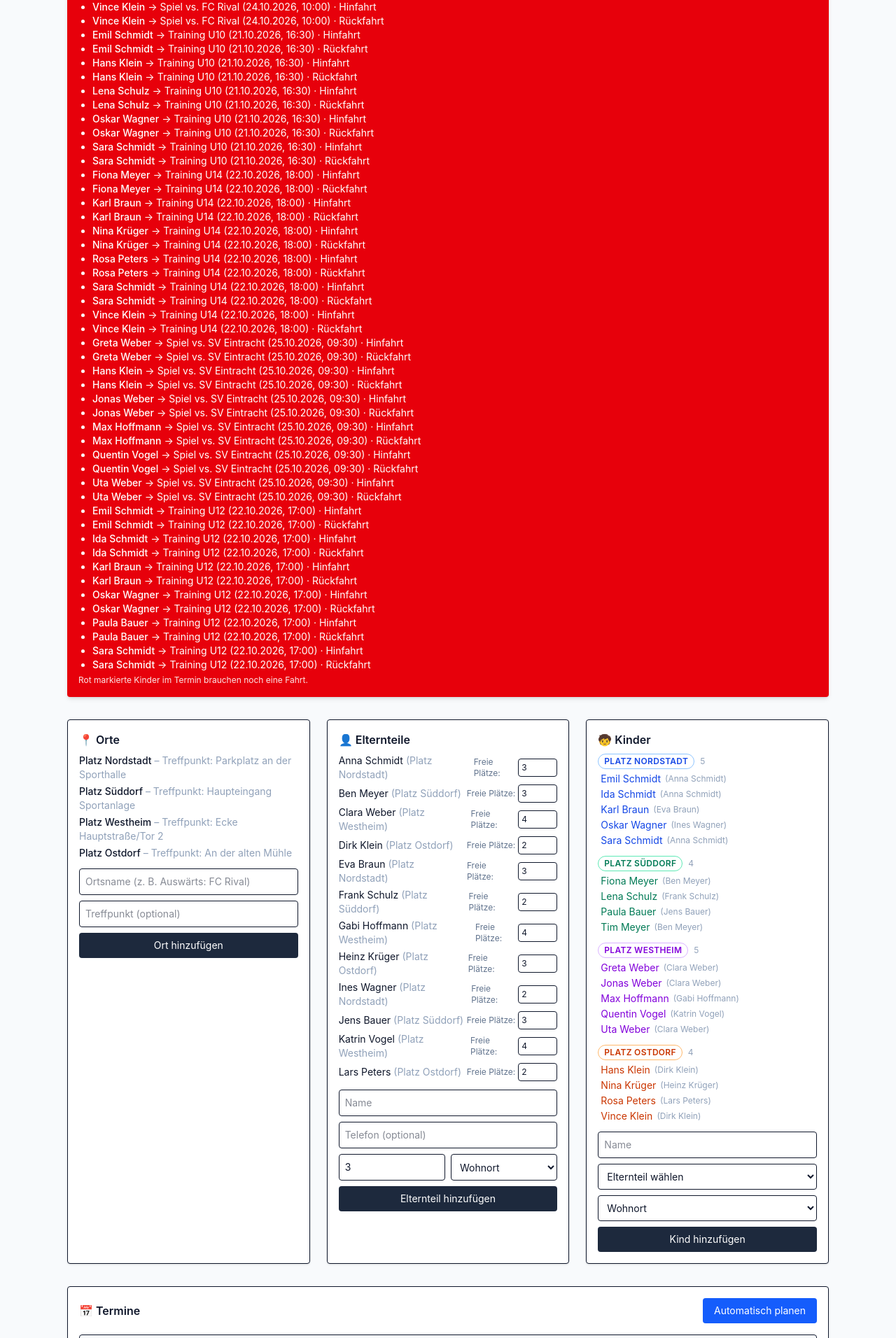
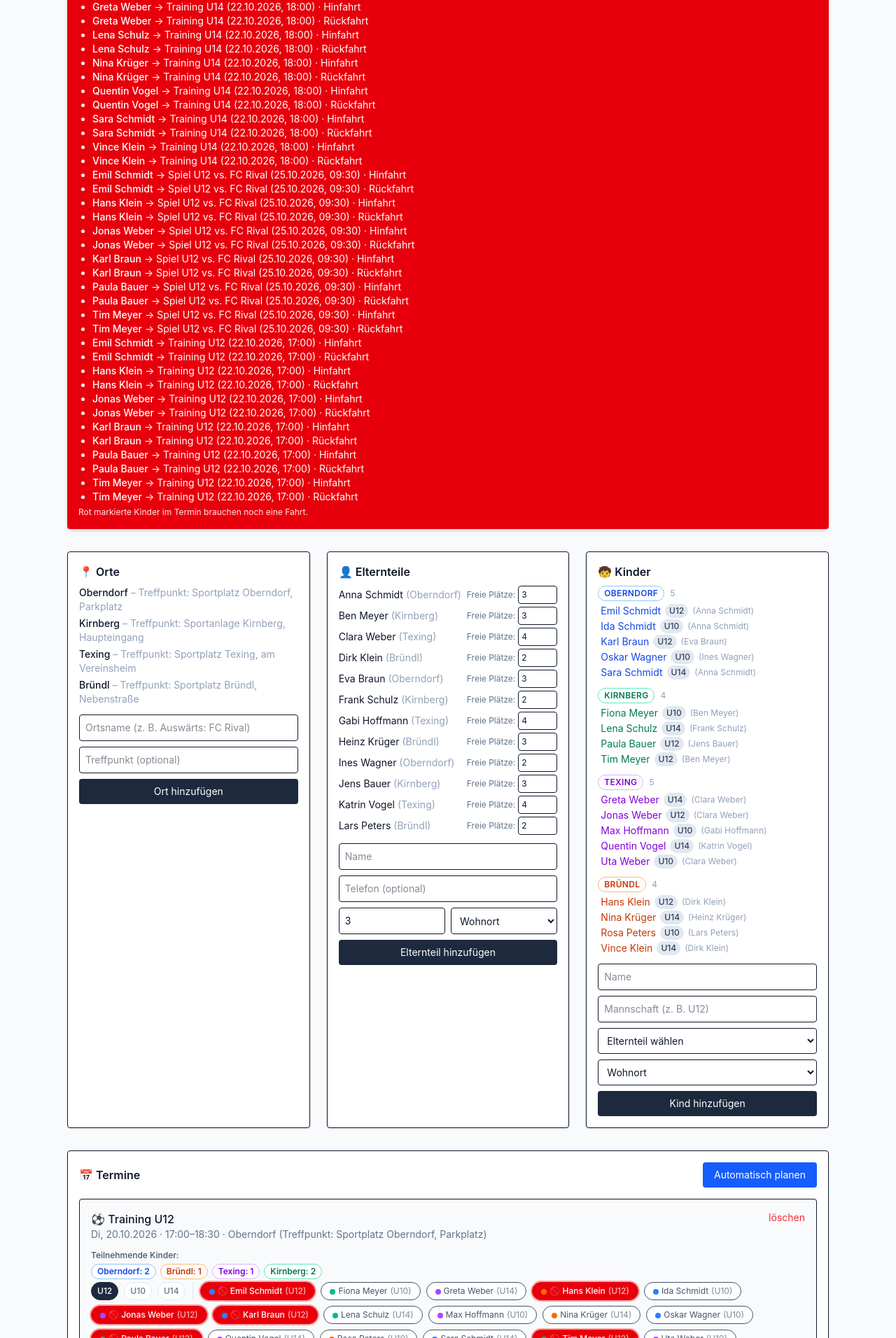
Before and after one commit to potschntom/carpool-planer, a Next.js app: page / in a window 1280 px wide. Shown: the part 888-2800 px from the top of the page at 70% size. Built offline with nearby package versions, Linux system fonts and the light colour scheme.

Commit message:
Mannschaft (team) pro Kind + Orte umbenannt in Oberndorf/Kirnberg/Texing/Bründl
Co-authored-by: potschntom <potschntom@users.noreply.github.com>

```diff
--- a/app/page.tsx
+++ b/app/page.tsx
@@ -118,7 +118,13 @@ export default function Home() {
       ...s,
       children: [
         ...s.children,
-        { id: newId("c"), name, parentId, homeLocationId: String(form.get("homeLocationId") ?? "") || undefined },
+        {
+          id: newId("c"),
+          name,
+          parentId,
+          homeLocationId: String(form.get("homeLocationId") ?? "") || undefined,
+          team: String(form.get("team") ?? "").trim() || undefined,
+        },
       ],
     });
     e.currentTarget.reset();
@@ -392,6 +398,7 @@ export default function Home() {
                         <span className={kidColor(c.homeLocationId)} title={`Wohnort: ${loc.name}`}>
                           {c.name}
                         </span>
+                        {c.team && <span className="text-xs bg-slate-200 text-slate-700 rounded-full px-1.5 py-0.5 font-medium">{c.team}</span>}
                         <span className="text-slate-400 text-xs">({parentById.get(c.parentId)?.name ?? "unbekannt"})</span>
                       </li>
                     ))}
@@ -419,6 +426,12 @@ export default function Home() {
           </ul>
           <form onSubmit={addChild} className="space-y-2">
             <input name="name" placeholder="Name" required className="w-full border rounded p-2 text-sm" />
+            <input name="team" placeholder="Mannschaft (z. B. U12)" list="team-list" className="w-full border rounded p-2 text-sm" />
+            <datalist id="team-list">
+              {[...new Set(s.children.map((c) => c.team).filter(Boolean))].map((team) => (
+                <option key={team} value={team ?? ""} />
+              ))}
+            </datalist>
             <select name="parentId" required className="w-full border rounded p-2 text-sm">
               <option value="">Elternteil wählen</option>
               {s.parents.map((p) => (
@@ -501,6 +514,48 @@ export default function Home() {
                     })}
                   </div>
                   <div className="flex flex-wrap gap-2 mt-1">
+                    {[...new Set(s.children.map((c) => c.team).filter(Boolean))].map((team) => {
+                      const teamKids = s.children.filter((c) => c.team === team);
+                      const allOn = teamKids.every((c) =>
+                        s.participations.some((p) => p.childId === c.id && p.eventId === event.id)
+                      );
+                      const someOn = teamKids.some((c) =>
+                        s.participations.some((p) => p.childId === c.id && p.eventId === event.id)
+                      );
+                      return (
+                        <button
+                          key={team}
+                          type="button"
+                          className={`text-xs rounded-full px-2 py-0.5 border font-medium ${
+                            allOn
+                              ? "bg-slate-800 text-white border-slate-800"
+                              : someOn
+                                ? "bg-slate-200 text-slate-700 border-slate-400"
+                                : "bg-white text-slate-500 border-slate-200"
+                          }`}
+                          onClick={() => {
+                            const all = teamKids.every((c) =>
+                              s.participations.some((p) => p.childId === c.id && p.eventId === event.id)
+                            );
+                            const next = all
+                              ? s.participations.filter(
+                                  (p) => !(p.eventId === event.id && teamKids.some((k) => k.id === p.childId))
+                                )
+                              : [
+                                  ...s.participations.filter(
+                                    (p) => !(p.eventId === event.id && teamKids.some((k) => k.id === p.childId))
+                                  ),
+                                  ...teamKids.map((c) => ({ childId: c.id, eventId: event.id })),
+                                ];
+                            save({ ...s, participations: next });
+                          }}
+                          title={`${team} komplett an-/abwählen (${teamKids.length} Kinder)`}
+                        >
+                          {team}
+                        </button>
+                      );
+                    })}
+                    <span className="w-px bg-slate-200 mx-0.5 self-stretch" />
                     {s.children.map((c) => {
                       const on = s.participations.some((p) => p.childId === c.id && p.eventId === event.id);
                       const missingHere = on && missingSpots.some(
@@ -521,13 +576,14 @@ export default function Home() {
                             missingHere
                               ? "Ohne Platz in mindestens einer Richtung!"
                               : c.homeLocationId
-                                ? `Wohnort: ${locationById.get(c.homeLocationId)?.name ?? "?"}`
+                                ? `Wohnort: ${locationById.get(c.homeLocationId)?.name ?? "?"}${c.team ? ` · ${c.team}` : ""}`
                                 : undefined
                           }
                         >
                           <input type="checkbox" className="hidden" checked={on} onChange={() => toggleParticipation(c.id, event.id)} />
                           <span className={`inline-block w-2 h-2 rounded-full mr-1 align-middle ${on && !missingHere ? "bg-white/80" : locDot}`} />
                           {missingHere ? "🚫 " : ""}{c.name}
+                          {c.team && <span className="ml-1 opacity-70">({c.team})</span>}
                         </label>
                       );
                     })}
--- a/lib/seed.ts
+++ b/lib/seed.ts
@@ -3,10 +3,10 @@ import { Store } from "./types";
 export function seedStore(): Store {
   return {
     locations: [
-      { id: "l1", name: "Platz Nordstadt", meetingPoint: "Parkplatz an der Sporthalle" },
-      { id: "l2", name: "Platz Süddorf", meetingPoint: "Haupteingang Sportanlage" },
-      { id: "l3", name: "Platz Westheim", meetingPoint: "Ecke Hauptstraße/Tor 2" },
-      { id: "l4", name: "Platz Ostdorf", meetingPoint: "An der alten Mühle" },
+      { id: "l1", name: "Oberndorf", meetingPoint: "Sportplatz Oberndorf, Parkplatz" },
+      { id: "l2", name: "Kirnberg", meetingPoint: "Sportanlage Kirnberg, Haupteingang" },
+      { id: "l3", name: "Texing", meetingPoint: "Sportplatz Texing, am Vereinsheim" },
+      { id: "l4", name: "Bründl", meetingPoint: "Sportplatz Bründl, Nebenstraße" },
     ],
     parents: [
       { id: "p1", name: "Anna Schmidt", phone: "0151 11111111", seats: 3, homeLocationId: "l1" },
@@ -23,76 +23,70 @@ export function seedStore(): Store {
       { id: "p12", name: "Lars Peters", phone: "0162 22222223", seats: 2, homeLocationId: "l4" },
     ],
     children: [
-      { id: "c1", name: "Emil Schmidt", parentId: "p1", homeLocationId: "l1" },
-      { id: "c2", name: "Fiona Meyer", parentId: "p2", homeLocationId: "l2" },
-      { id: "c3", name: "Greta Weber", parentId: "p3", homeLocationId: "l3" },
-      { id: "c4", name: "Hans Klein", parentId: "p4", homeLocationId: "l4" },
-      { id: "c5", name: "Ida Schmidt", parentId: "p1", homeLocationId: "l1" },
-      { id: "c6", name: "Jonas Weber", parentId: "p3", homeLocationId: "l3" },
-      { id: "c7", name: "Karl Braun", parentId: "p5", homeLocationId: "l1" },
-      { id: "c8", name: "Lena Schulz", parentId: "p6", homeLocationId: "l2" },
-      { id: "c9", name: "Max Hoffmann", parentId: "p7", homeLocationId: "l3" },
-      { id: "c10", name: "Nina Krüger", parentId: "p8", homeLocationId: "l4" },
-      { id: "c11", name: "Oskar Wagner", parentId: "p9", homeLocationId: "l1" },
-      { id: "c12", name: "Paula Bauer", parentId: "p10", homeLocationId: "l2" },
-      { id: "c13", name: "Quentin Vogel", parentId: "p11", homeLocationId: "l3" },
-      { id: "c14", name: "Rosa Peters", parentId: "p12", homeLocationId: "l4" },
-      { id: "c15", name: "Sara Schmidt", parentId: "p1", homeLocationId: "l1" },
-      { id: "c16", name: "Tim Meyer", parentId: "p2", homeLocationId: "l2" },
-      { id: "c17", name: "Uta Weber", parentId: "p3", homeLocationId: "l3" },
-      { id: "c18", name: "Vince Klein", parentId: "p4", homeLocationId: "l4" },
+      { id: "c1", name: "Emil Schmidt", parentId: "p1", homeLocationId: "l1", team: "U12" },
+      { id: "c2", name: "Fiona Meyer", parentId: "p2", homeLocationId: "l2", team: "U10" },
+      { id: "c3", name: "Greta Weber", parentId: "p3", homeLocationId: "l3", team: "U14" },
+      { id: "c4", name: "Hans Klein", parentId: "p4", homeLocationId: "l4", team: "U12" },
+      { id: "c5", name: "Ida Schmidt", parentId: "p1", homeLocationId: "l1", team: "U10" },
+      { id: "c6", name: "Jonas Weber", parentId: "p3", homeLocationId: "l3", team: "U12" },
+      { id: "c7", name: "Karl Braun", parentId: "p5", homeLocationId: "l1", team: "U12" },
+      { id: "c8", name: "Lena Schulz", parentId: "p6", homeLocationId: "l2", team: "U14" },
+      { id: "c9", name: "Max Hoffmann", parentId: "p7", homeLocationId: "l3", team: "U10" },
+      { id: "c10", name: "Nina Krüger", parentId: "p8", homeLocationId: "l4", team: "U14" },
+      { id: "c11", name: "Oskar Wagner", parentId: "p9", homeLocationId: "l1", team: "U10" },
+      { id: "c12", name: "Paula Bauer", parentId: "p10", homeLocationId: "l2", team: "U12" },
+      { id: "c13", name: "Quentin Vogel", parentId: "p11", homeLocationId: "l3", team: "U14" },
+      { id: "c14", name: "Rosa Peters", parentId: "p12", homeLocationId: "l4", team: "U10" },
+      { id: "c15", name: "Sara Schmidt", parentId: "p1", homeLocationId: "l1", team: "U14" },
+      { id: "c16", name: "Tim Meyer", parentId: "p2", homeLocationId: "l2", team: "U12" },
+      { id: "c17", name: "Uta Weber", parentId: "p3", homeLocationId: "l3", team: "U10" },
+      { id: "c18", name: "Vince Klein", parentId: "p4", homeLocationId: "l4", team: "U14" },
     ],
     events: [
       { id: "e1", type: "training", title: "Training U12", date: nextDate(2), startTime: "17:00", endTime: "18:30", locationId: "l1", isHome: true },
-      { id: "e2", type: "match", title: "Spiel vs. FC Rival", date: nextDate(6), startTime: "10:00", endTime: "11:30", locationId: "l3", opponent: "FC Rival", isHome: false },
+      { id: "e2", type: "match", title: "Spiel U14 vs. SV Eintracht", date: nextDate(6), startTime: "10:00", endTime: "11:30", locationId: "l3", opponent: "SV Eintracht", isHome: false },
       { id: "e3", type: "training", title: "Training U10", date: nextDate(3), startTime: "16:30", endTime: "18:00", locationId: "l2", isHome: true },
       { id: "e4", type: "training", title: "Training U14", date: nextDate(4), startTime: "18:00", endTime: "19:30", locationId: "l4", isHome: true },
-      { id: "e5", type: "match", title: "Spiel vs. SV Eintracht", date: nextDate(0), startTime: "09:30", endTime: "11:00", locationId: "l4", opponent: "SV Eintracht", isHome: false },
+      { id: "e5", type: "match", title: "Spiel U12 vs. FC Rival", date: nextDate(0), startTime: "09:30", endTime: "11:00", locationId: "l4", opponent: "FC Rival", isHome: false },
       { id: "e6", type: "training", title: "Training U12", date: nextDate(2) === nextDate(4) ? nextDate(9) : nextDate(4), startTime: "17:00", endTime: "18:30", locationId: "l1", isHome: true },
     ],
     participations: [
       { childId: "c1", eventId: "e1" },
-      { childId: "c2", eventId: "e1" },
-      { childId: "c3", eventId: "e1" },
-      { childId: "c5", eventId: "e1" },
+      { childId: "c4", eventId: "e1" },
       { childId: "c6", eventId: "e1" },
       { childId: "c7", eventId: "e1" },
-      { childId: "c9", eventId: "e1" },
-      { childId: "c11", eventId: "e1" },
       { childId: "c12", eventId: "e1" },
-      { childId: "c13", eventId: "e1" },
-      { childId: "c4", eventId: "e2" },
-      { childId: "c5", eventId: "e2" },
-      { childId: "c6", eventId: "e2" },
+      { childId: "c16", eventId: "e1" },
+      { childId: "c3", eventId: "e2" },
       { childId: "c8", eventId: "e2" },
       { childId: "c10", eventId: "e2" },
-      { childId: "c14", eventId: "e2" },
-      { childId: "c16", eventId: "e2" },
-      { childId: "c17", eventId: "e2" },
+      { childId: "c13", eventId: "e2" },
+      { childId: "c15", eventId: "e2" },
       { childId: "c18", eventId: "e2" },
-      { childId: "c1", eventId: "e3" },
-      { childId: "c4", eventId: "e3" },
-      { childId: "c8", eventId: "e3" },
+      { childId: "c2", eventId: "e3" },
+      { childId: "c5", eventId: "e3" },
+      { childId: "c9", eventId: "e3" },
       { childId: "c11", eventId: "e3" },
-      { childId: "c15", eventId: "e3" },
-      { childId: "c2", eventId: "e4" },
-      { childId: "c7", eventId: "e4" },
+      { childId: "c14", eventId: "e3" },
+      { childId: "c17", eventId: "e3" },
+      { childId: "c3", eventId: "e4" },
+      { childId: "c8", eventId: "e4" },
       { childId: "c10", eventId: "e4" },
-      { childId: "c14", eventId: "e4" },
+      { childId: "c13", eventId: "e4" },
       { childId: "c15", eventId: "e4" },
       { childId: "c18", eventId: "e4" },
-      { childId: "c3", eventId: "e5" },
+      { childId: "c1", eventId: "e5" },
       { childId: "c4", eventId: "e5" },
       { childId: "c6", eventId: "e5" },
-      { childId: "c9", eventId: "e5" },
-      { childId: "c13", eventId: "e5" },
-      { childId: "c17", eventId: "e5" },
+      { childId: "c7", eventId: "e5" },
+      { childId: "c12", eventId: "e5" },
+      { childId: "c16", eventId: "e5" },
       { childId: "c1", eventId: "e6" },
-      { childId: "c5", eventId: "e6" },
+      { childId: "c4", eventId: "e6" },
+      { childId: "c6", eventId: "e6" },
       { childId: "c7", eventId: "e6" },
-      { childId: "c11", eventId: "e6" },
       { childId: "c12", eventId: "e6" },
-      { childId: "c15", eventId: "e6" },
+      { childId: "c16", eventId: "e6" },
     ],
     trips: [],
     offers: [
--- a/lib/types.ts
+++ b/lib/types.ts
@@ -17,6 +17,7 @@ export type Child = {
   name: string;
   parentId: string;
   homeLocationId?: string;
+  team?: string;
 };
 
 export type EventType = "training" | "match";
```
Also changed, not shown: 1 other file (tests, documents, lock files or other folders).
